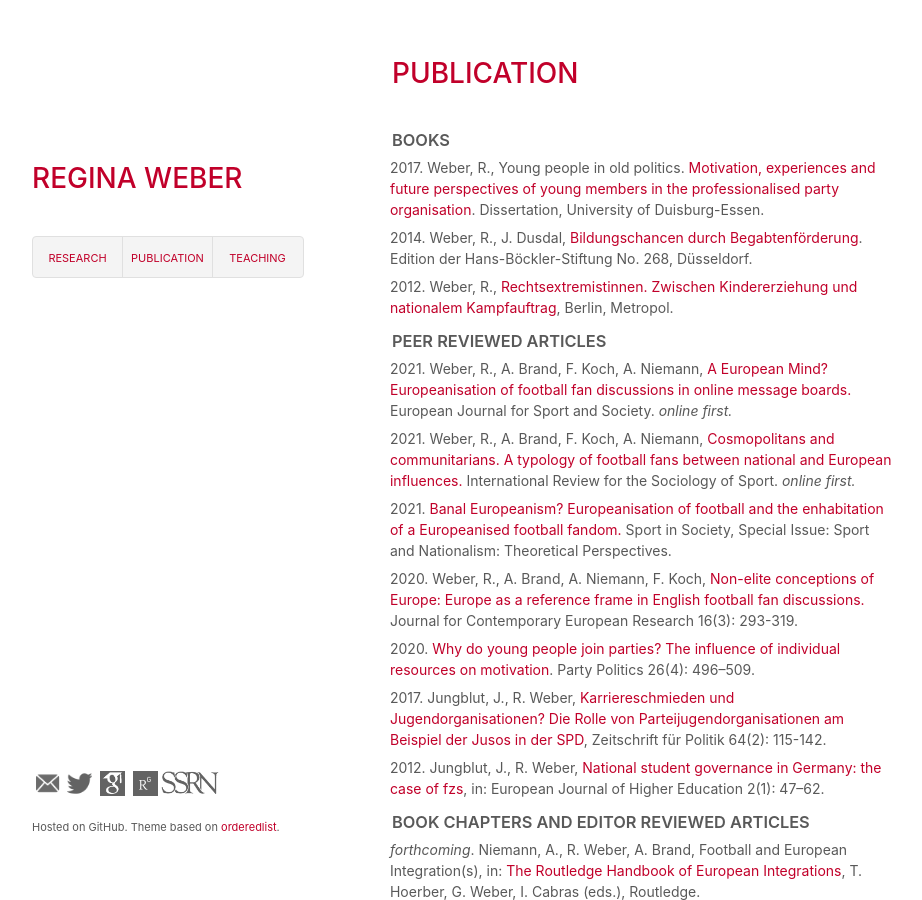
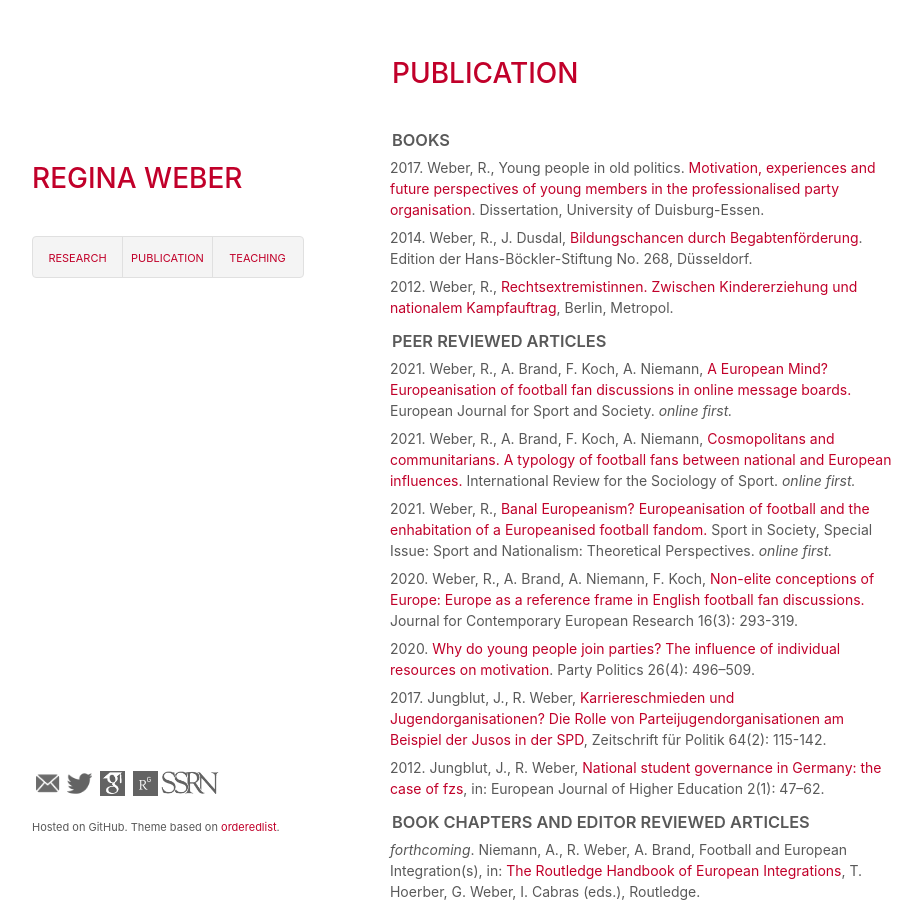
Before and after one commit to robertocabreratapia/robertocabreratapia.github.io, a Jekyll site: the page built from publication.html, in a window 1280 px wide and 900 px high. Shown: the whole window, without its empty margins (178-1100 px from the left). Built offline with Jekyll 4.4.1, drawn with Linux system fonts in a browser that asks for light colours.

Commit message:
Update publication.html

```diff
--- a/publication.html
+++ b/publication.html
@@ -12,7 +12,7 @@
 <ul>
  <li>2021. Weber, R., A. Brand, F. Koch, A. Niemann, <a href="https://www.tandfonline.com/doi/full/10.1080/16138171.2021.1974220">A European Mind? Europeanisation of football fan discussions in online message boards.</a> European Journal for Sport and Society. <em>online first.</em></li>
  <li>2021. Weber, R., A. Brand, F. Koch, A. Niemann, <a href="https://journals.sagepub.com/doi/full/10.1177/10126902211028147">Cosmopolitans and communitarians. A typology of football fans between national and European influences.</a> International Review for the Sociology of Sport. <em>online first.</em></li>
- <li>2021. <a href="https://journals.sagepub.com/doi/10.1177/10126902211028147">Banal Europeanism? Europeanisation of football and the enhabitation of a Europeanised football fandom.</a> Sport in Society, Special Issue: Sport and Nationalism: Theoretical Perspectives.</li>
+ <li>2021. Weber, R., <a href="https://www.tandfonline.com/doi/abs/10.1080/17430437.2021.1893697?journalCode=fcss20">Banal Europeanism? Europeanisation of football and the enhabitation of a Europeanised football fandom.</a> Sport in Society, Special Issue: Sport and Nationalism: Theoretical Perspectives. <em>online first.</em></li>
  <li>2020. Weber, R., A. Brand, A. Niemann, F. Koch, <a href="https://doi.org/10.30950/jcer.v16i3.1089">Non-elite conceptions of Europe: Europe as a reference frame in English football fan discussions.</a> Journal for Contemporary European Research 16(3): 293-319.</li>
  <li>2020. <a href="http://journals.sagepub.com/doi/abs/10.1177/1354068818792576">Why do young people join parties? The influence of individual resources on motivation</a>. Party Politics 26(4): 496–509.</li>
  <li>2017. Jungblut, J., R. Weber, <a href="https://www.nomos-elibrary.de/10.5771/0044-3360-2017-2-115/karriereschmieden-und-jugendorganisationen-jahrgang-64-2017-heft-2?hitid=0&amp;search-click">Karriereschmieden und Jugendorganisationen? Die Rolle von Parteijugendorganisationen am Beispiel der Jusos in der SPD</a>, Zeitschrift für Politik 64(2): 115-142.</li>
```
